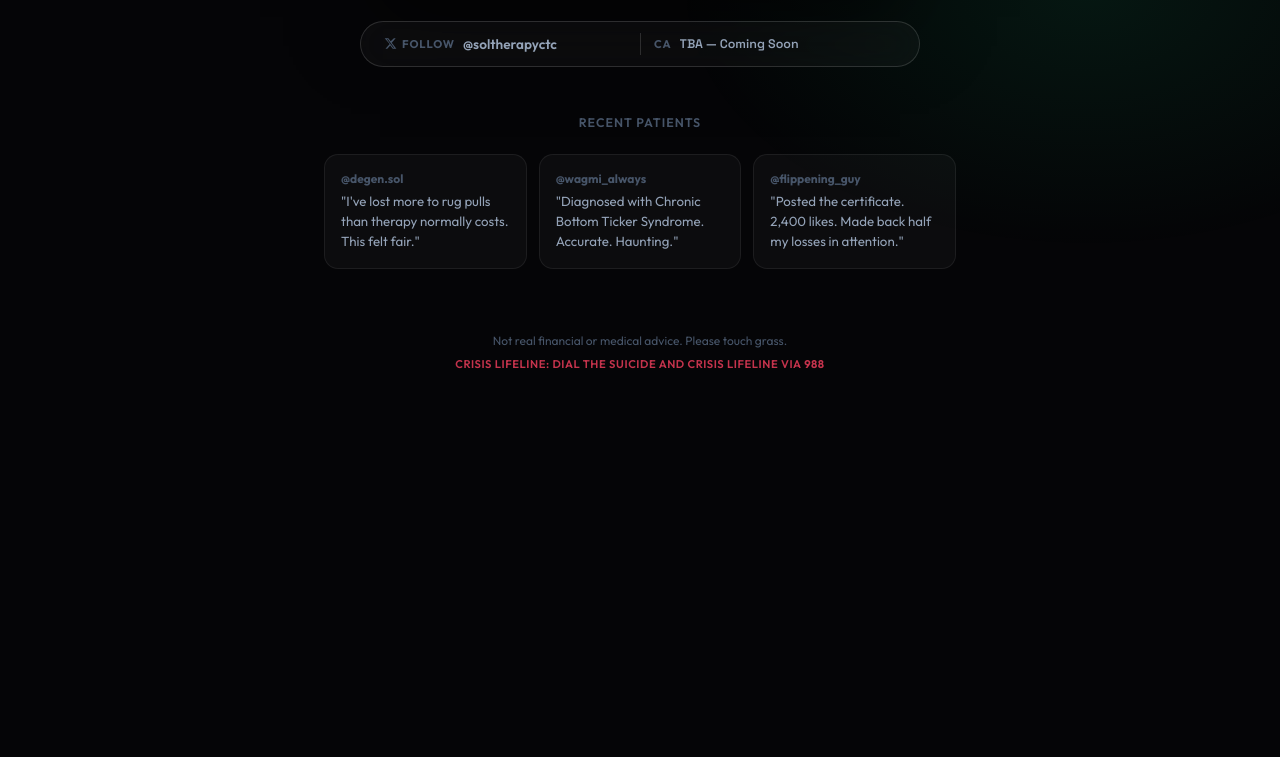
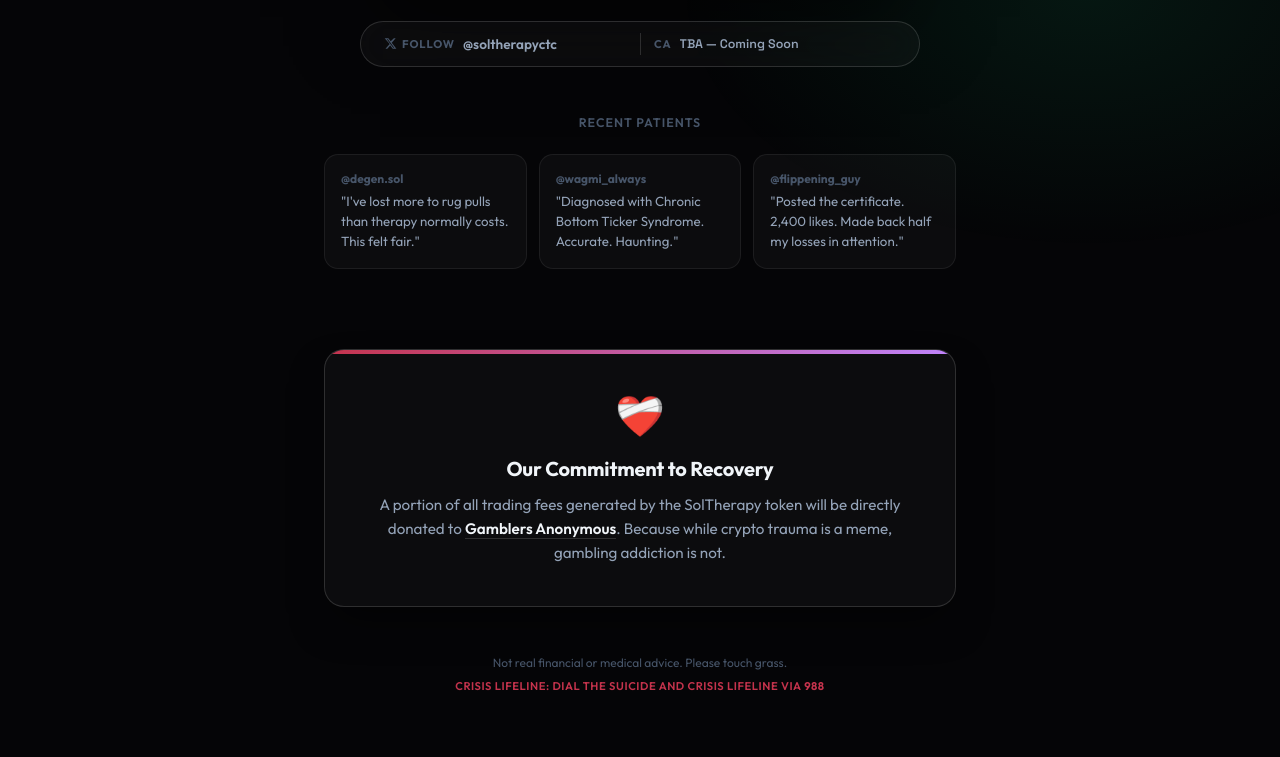
Before and after one commit to VictorChaoss/sol-therapy, a plain HTML site: page index.html in a window 1280 px wide. Shown: the part 848-1605 px from the top of the page. Before the commit the page ends 1283 px from the top, so only its background shows below. Drawn offline with nearby package versions, Linux system fonts and the light colour scheme.

Commit message:
Add Gamblers Anonymous charity section

```diff
--- a/app.js
+++ b/app.js
@@ -89,6 +89,14 @@
           <div class="t-handle">@flippening_guy</div>
           <div class="t-text">"Posted the certificate. 2,400 likes. Made back half my losses in attention."</div>
         </div>
+      </div>
+    </section>
+
+    <section class="charity-section">
+      <div class="charity-content">
+        <div class="charity-icon">❤️‍🩹</div>
+        <h2>Our Commitment to Recovery</h2>
+        <p>A portion of all trading fees generated by the SolTherapy token will be directly donated to <a href="https://gamblersanonymous.org/" target="_blank" rel="noopener">Gamblers Anonymous</a>. Because while crypto trauma is a meme, gambling addiction is not.</p>
       </div>
     </section>
 
--- a/style.css
+++ b/style.css
@@ -828,3 +828,65 @@
   background: rgba(153,69,255,0.25);
   border-color: rgba(153,69,255,0.5);
 }
+
+/* ─── Charity Section ────────────────────────────────────── */
+.charity-section {
+  width: 100%;
+  max-width: 680px;
+  padding: 0 1.5rem 4rem;
+  display: flex;
+  justify-content: center;
+  animation: fadeUp 0.5s ease forwards;
+}
+
+.charity-content {
+  background: var(--surface);
+  border: 1px solid var(--border-2);
+  border-radius: var(--r);
+  padding: 2.5rem;
+  text-align: center;
+  position: relative;
+  overflow: hidden;
+  box-shadow: 0 20px 40px -10px rgba(0,0,0,0.5);
+  backdrop-filter: blur(20px);
+}
+
+.charity-content::before {
+  content: '';
+  position: absolute;
+  top: 0; left: 0; right: 0;
+  height: 4px;
+  background: linear-gradient(90deg, rgba(244, 63, 94, 0.8), var(--purple-light));
+}
+
+.charity-icon {
+  font-size: 2.5rem;
+  margin-bottom: 1rem;
+}
+
+.charity-content h2 {
+  font-size: 1.25rem;
+  font-weight: 700;
+  color: var(--text);
+  margin-bottom: 0.75rem;
+  letter-spacing: -0.01em;
+}
+
+.charity-content p {
+  font-size: 0.95rem;
+  color: var(--text-2);
+  line-height: 1.6;
+}
+
+.charity-content a {
+  color: var(--text);
+  font-weight: 600;
+  text-decoration: none;
+  border-bottom: 1px solid var(--border-2);
+  transition: all 0.2s;
+}
+
+.charity-content a:hover {
+  color: var(--red);
+  border-color: var(--red);
+}
```
